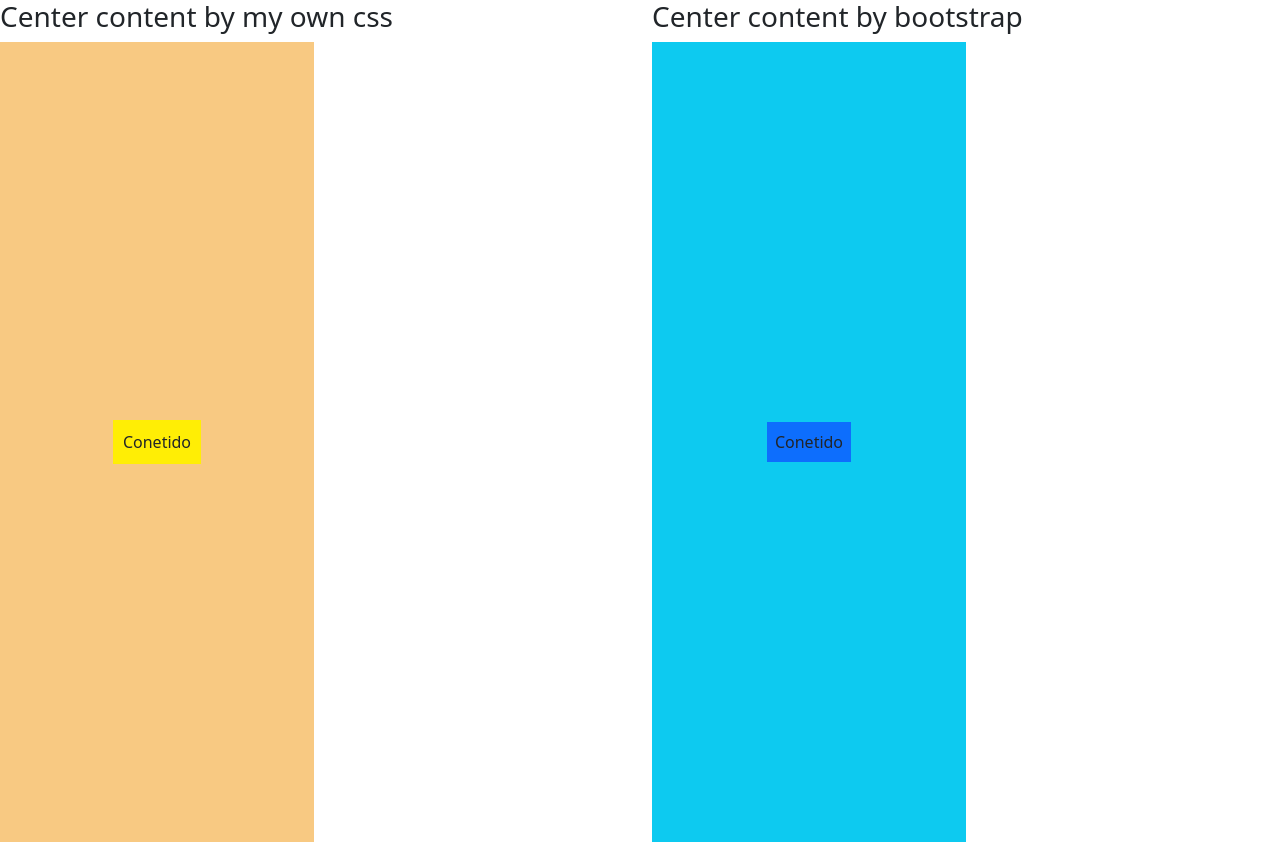
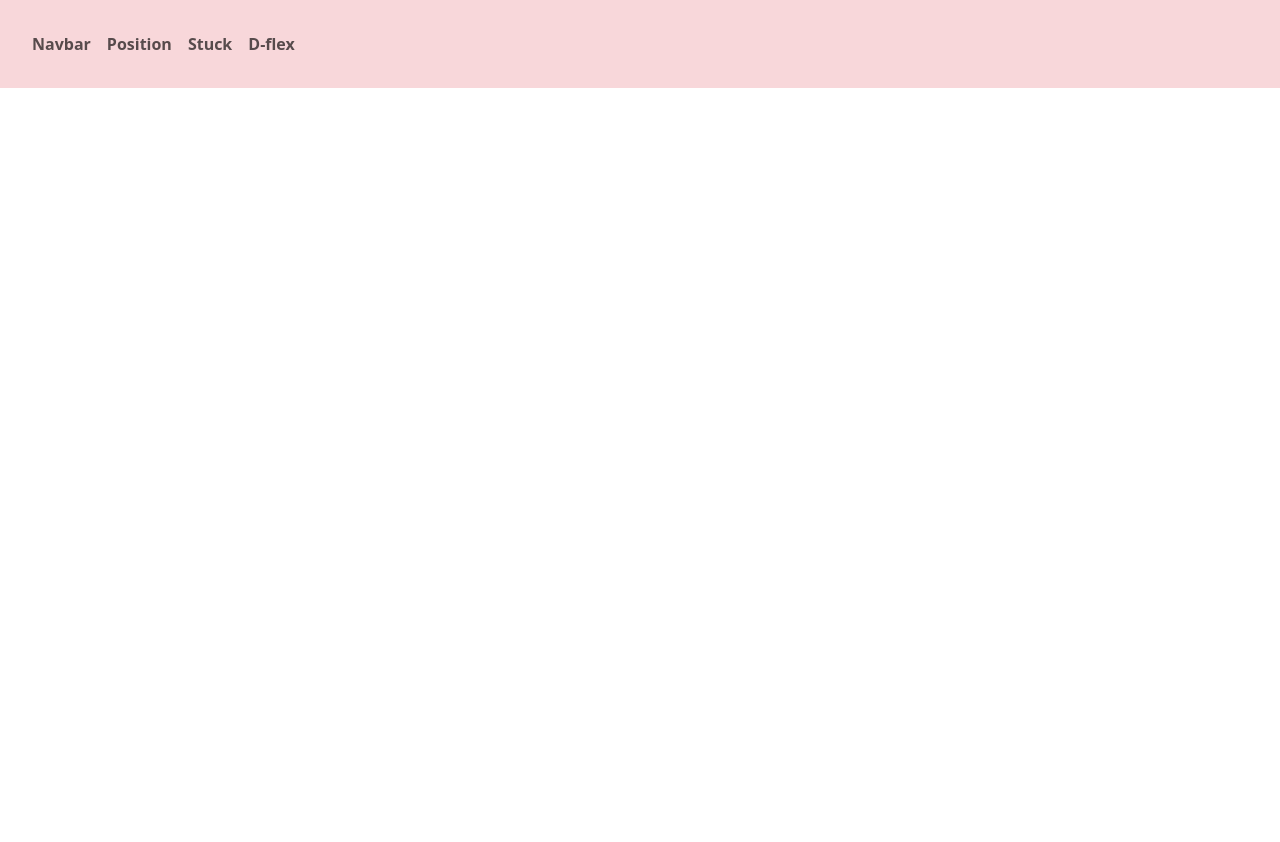
Before and after one commit to LauraCaa/experimental, a Next.js app: page / in a window 1280 px wide. After the commit the page ends 800 px from the top, so only its background shows below. Built offline with nearby package versions, Linux system fonts and the light colour scheme.

Commit message:
fix: Modified index content

```diff
--- a/src/pages/index.js
+++ b/src/pages/index.js
@@ -1,10 +1,25 @@
-import Dflex from "@/components/d-flex"
+import Link from 'next/link';
 import 'bootstrap/dist/css/bootstrap.min.css';
 
-export default function Home() {
-  return (
-    <div>
-      <Dflex></Dflex>
-    </div>
+export default function Home(){
+  return(
+      <nav className="navbar navbar-expand-lg bg-danger-subtle p-4">
+        <div className="collapse navbar-collapse">
+          <ul className="navbar-nav fw-bold">
+            <li className="nav-item">
+              <Link className="nav-link" href="/navbar">Navbar</Link>
+            </li>
+            <li className="nav-item">
+              <Link className="nav-link" href="/position">Position</Link>
+            </li>
+            <li className="nav-item">
+              <Link className="nav-link" href="/stuck">Stuck</Link>
+            </li>
+            <li className="nav-item">
+              <Link className="nav-link" href="/dflex">D-flex</Link>
+            </li>
+          </ul>
+        </div>
+      </nav>
   )
 }
```
Also changed, not shown: src/pages/dflex.js (added, +10 -0 lines).
